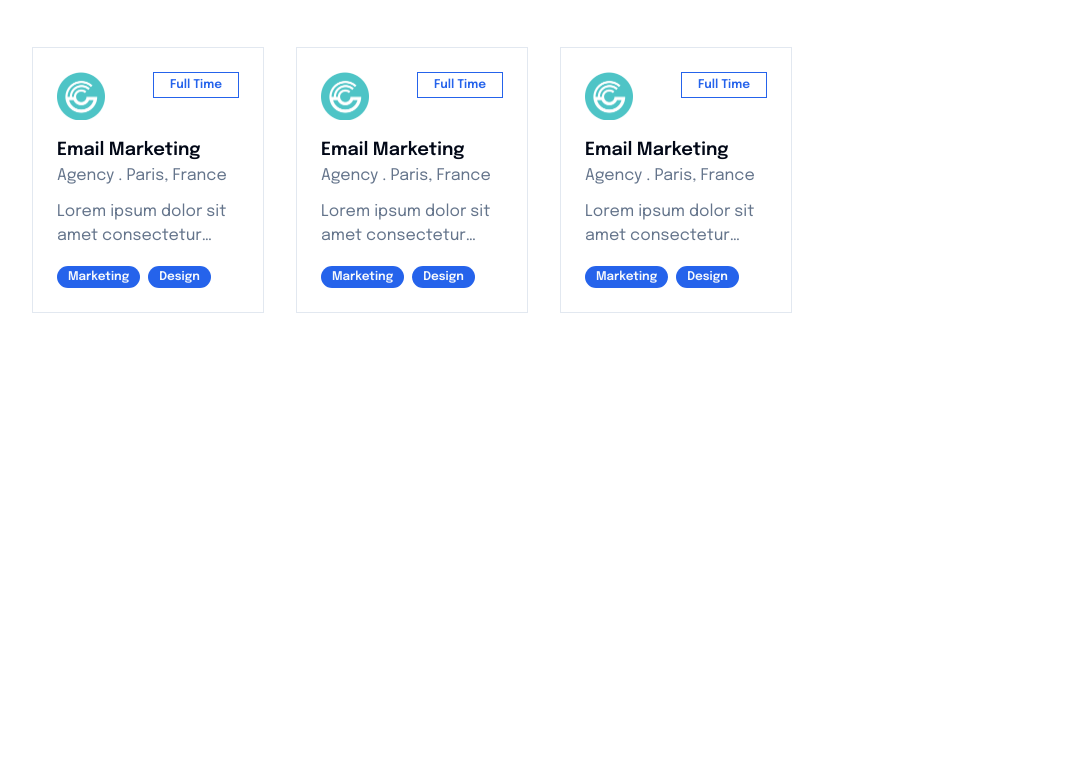
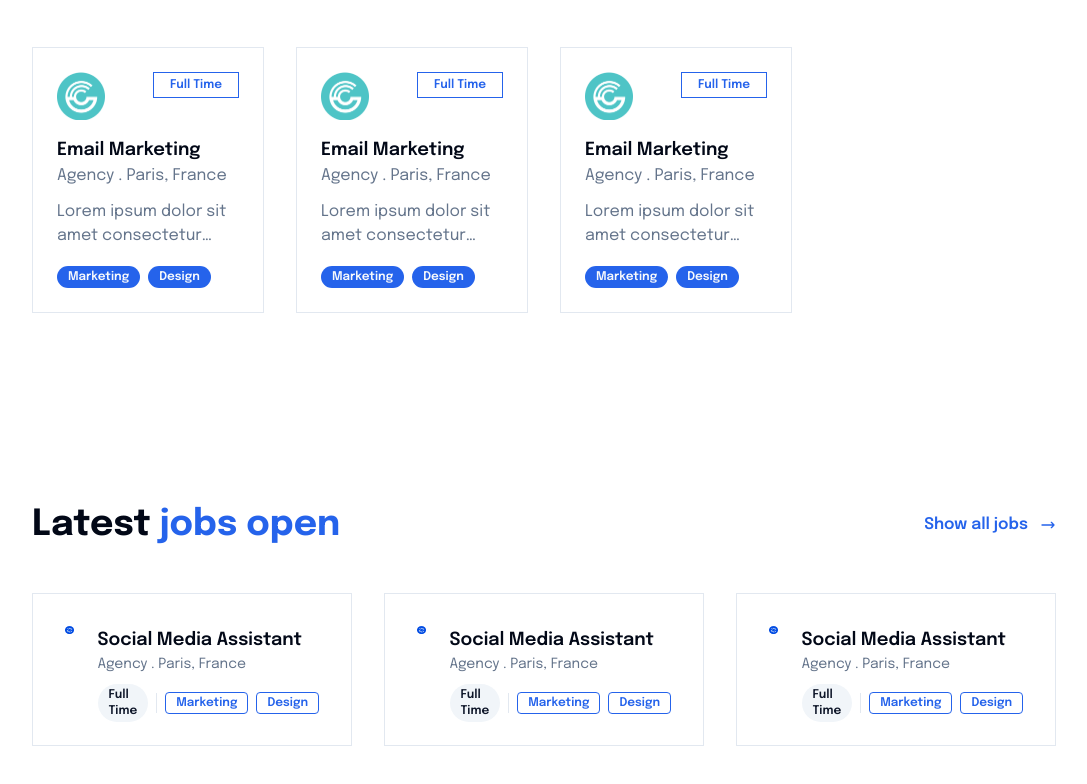
Before and after one commit to yusufhadi/job-hunt, a Next.js app: page / in a window 1280 px wide. Shown: the part 1779-2563 px from the top of the page, without its empty margins (96-1183 px from the left). Before the commit the page ends 2132 px from the top, so only its background shows below. Built offline with nearby package versions, Linux system fonts and the light colour scheme.

Commit message:
slicing LatestJobs component

```diff
--- a/package.json
+++ b/package.json
@@ -10,6 +10,7 @@
   },
   "dependencies": {
     "@radix-ui/react-select": "^2.0.0",
+    "@radix-ui/react-separator": "^1.0.3",
     "@radix-ui/react-slot": "^1.0.2",
     "@types/node": "20.11.16",
     "@types/react": "18.2.52",
--- a/src/app/page.tsx
+++ b/src/app/page.tsx
@@ -3,6 +3,7 @@ import Category from "@/components/organisms/Category";
 import Clients from "@/components/organisms/Clients";
 import FeaturedJobs from "@/components/organisms/FeaturedJobs";
 import Hero from "@/components/organisms/Hero";
+import LatestJobs from "@/components/organisms/LatestJobs";
 
 export default function Home() {
   return (
@@ -12,6 +13,7 @@ export default function Home() {
       <Category />
       <BannerSignUp />
       <FeaturedJobs />
+      <LatestJobs />
     </div>
   );
 }
--- /dev/null
+++ b/src/components/organisms/LatestJobs/JobItem/index.tsx
@@ -0,0 +1,45 @@
+import { Badge } from "@/components/ui/badge";
+import { Separator } from "@/components/ui/separator";
+import { JobType } from "@/types";
+import Image from "next/image";
+import React, { FC } from "react";
+
+interface JobItemProps extends JobType {}
+
+const JobItem: FC<JobItemProps> = ({
+  categories,
+  image,
+  jobType,
+  location,
+  name,
+  type,
+}) => {
+  return (
+    <div className="border border-border p-8 flex flex-row items-start gap-6 cursor-pointer">
+      <div>
+        <Image src={image} alt={image} width={64} height={64} />
+      </div>
+      <div>
+        <div className="text-lg font-semibold">{name}</div>
+        <div className="text-sm text-muted-foreground mb-2">
+          {type} . {location}
+        </div>
+        <div className="h-5 inline-flex gap-2 items-center">
+          <Badge variant="secondary">{jobType}</Badge>
+          <Separator orientation="vertical" />
+          {categories.map((item: string, i: number) => (
+            <Badge
+              variant="outline"
+              className="rounded border-primary text-primary"
+              key={i}
+            >
+              {item}
+            </Badge>
+          ))}
+        </div>
+      </div>
+    </div>
+  );
+};
+
+export default JobItem;
--- /dev/null
+++ b/src/components/organisms/LatestJobs/index.tsx
@@ -0,0 +1,29 @@
+import TitleSection from "@/components/atoms/TitleSection";
+import React, { FC } from "react";
+import JobItem from "./JobItem";
+
+interface LatestJobsProps {}
+
+const LatestJobs: FC<LatestJobsProps> = ({}) => {
+  return (
+    <div className="py-16 mt-32 mb-10 relative">
+      <TitleSection word1="Latest" word2="jobs open" />
+      <div className="mt-12 grid grid-cols-3 gap-8">
+        {[0, 1, 2].map((item: number) => (
+          <JobItem
+            key={item}
+            image="/images/company2.png"
+            name="Social Media Assistant"
+            type="Agency"
+            location="Paris, France"
+            jobType="Full Time"
+            categories={["Marketing", "Design"]}
+            desc="Desc"
+          />
+        ))}
+      </div>
+    </div>
+  );
+};
+
+export default LatestJobs;
--- /dev/null
+++ b/src/components/ui/separator.tsx
@@ -0,0 +1,31 @@
+"use client"
+
+import * as React from "react"
+import * as SeparatorPrimitive from "@radix-ui/react-separator"
+
+import { cn } from "@/lib/utils"
+
+const Separator = React.forwardRef<
+  React.ElementRef<typeof SeparatorPrimitive.Root>,
+  React.ComponentPropsWithoutRef<typeof SeparatorPrimitive.Root>
+>(
+  (
+    { className, orientation = "horizontal", decorative = true, ...props },
+    ref
+  ) => (
+    <SeparatorPrimitive.Root
+      ref={ref}
+      decorative={decorative}
+      orientation={orientation}
+      className={cn(
+        "shrink-0 bg-border",
+        orientation === "horizontal" ? "h-[1px] w-full" : "h-full w-[1px]",
+        className
+      )}
+      {...props}
+    />
+  )
+)
+Separator.displayName = SeparatorPrimitive.Root.displayName
+
+export { Separator }
--- /dev/null
+++ b/src/types/index.ts
@@ -0,0 +1,9 @@
+export type JobType = {
+  image: string;
+  jobType: string;
+  name: string;
+  type: string;
+  location: string;
+  desc: string;
+  categories: string[];
+};
```
Also changed, not shown: src/components/organisms/FeaturedJobs/JobItem/index.tsx (+2 -9 lines), src/constants/index.ts (added), 1 other file (tests, documents, lock files or other folders).
